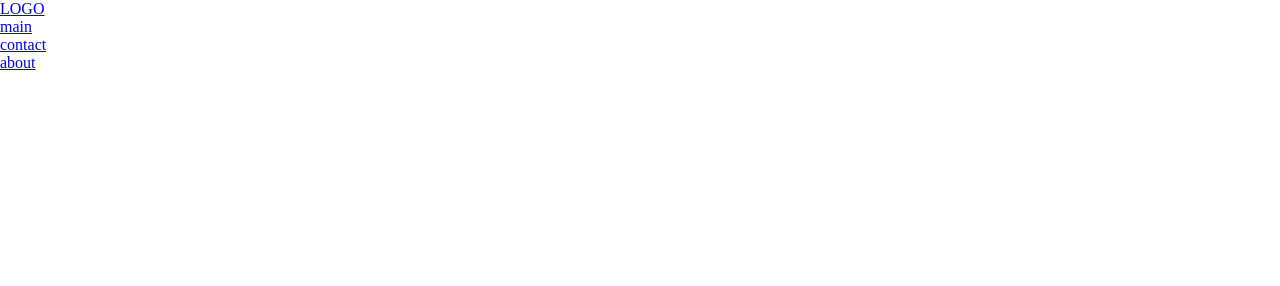
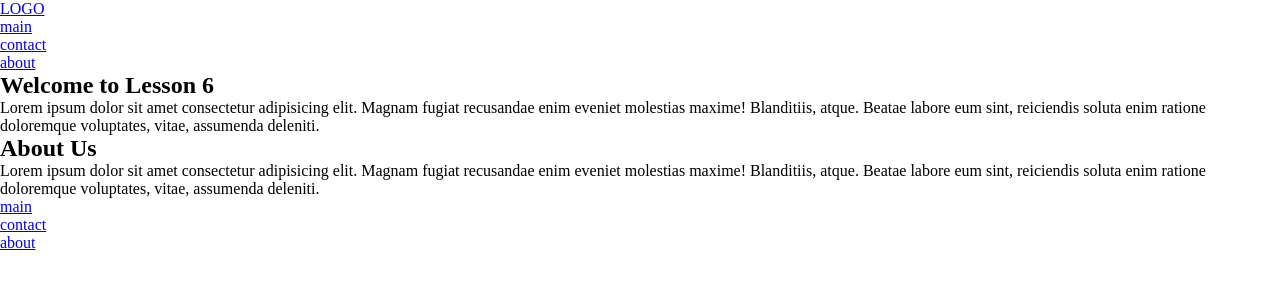
Before and after one commit to alinbrg/turbo-lamp, a plain HTML site: page index.html in a window 1280 px wide. Drawn offline with Linux system fonts and the light colour scheme.

Commit message:
add footer and sections

```diff
--- a/index.html
+++ b/index.html
@@ -23,5 +23,44 @@
 				</ul>
 			</nav>
 		</header>
+		<section>
+			<div class="container">
+				<h1>Welcome to Lesson 6</h1>
+				<p>
+					Lorem ipsum dolor sit amet consectetur adipisicing elit. Magnam fugiat
+					recusandae enim eveniet molestias maxime! Blanditiis, atque. Beatae
+					labore eum sint, reiciendis soluta enim ratione doloremque voluptates,
+					vitae, assumenda deleniti.
+				</p>
+			</div>
+		</section>
+		<section>
+			<div class="container">
+				<h2>About Us</h2>
+				<p>
+					Lorem ipsum dolor sit amet consectetur adipisicing elit. Magnam fugiat
+					recusandae enim eveniet molestias maxime! Blanditiis, atque. Beatae
+					labore eum sint, reiciendis soluta enim ratione doloremque voluptates,
+					vitae, assumenda deleniti.
+				</p>
+			</div>
+		</section>
+		<footer class="footer-wrapper" id="footer">
+			<div class="container">
+				<nav>
+					<ul>
+						<li>
+							<a href="#">main</a>
+						</li>
+						<li>
+							<a href="#">contact</a>
+						</li>
+						<li>
+							<a href="#">about</a>
+						</li>
+					</ul>
+				</nav>
+			</div>
+		</footer>
 	</body>
 </html>
```
